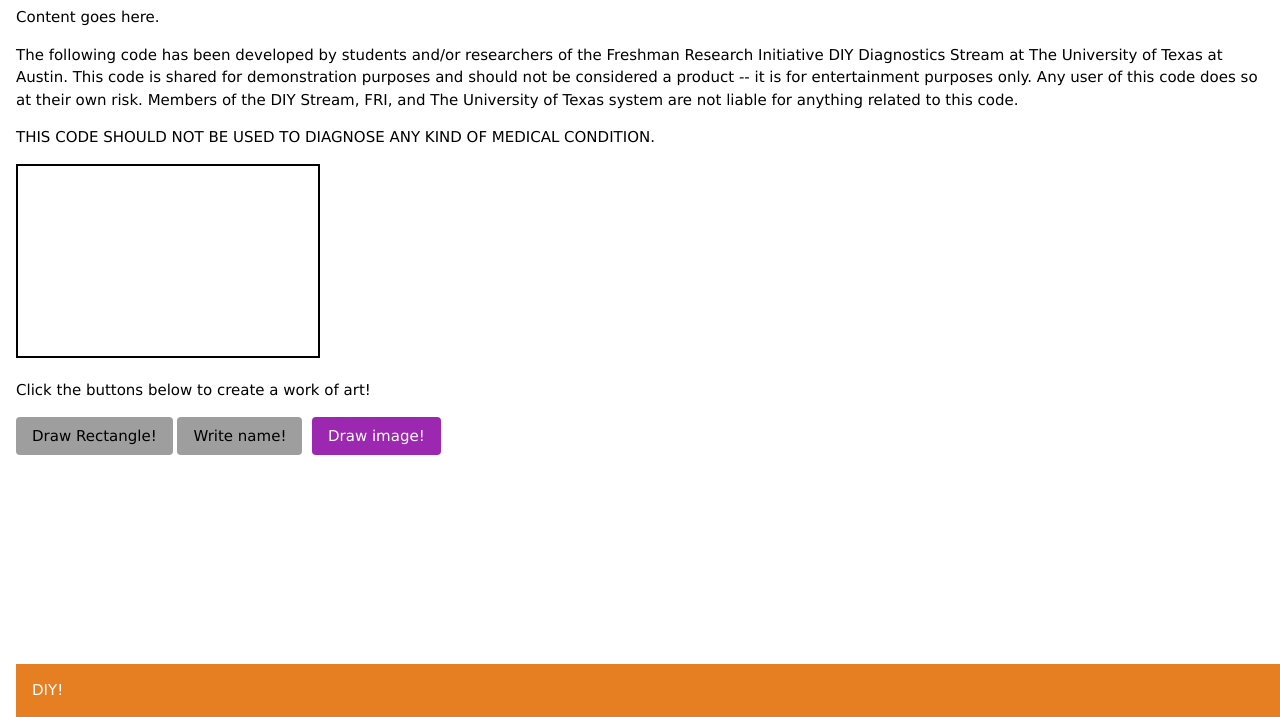
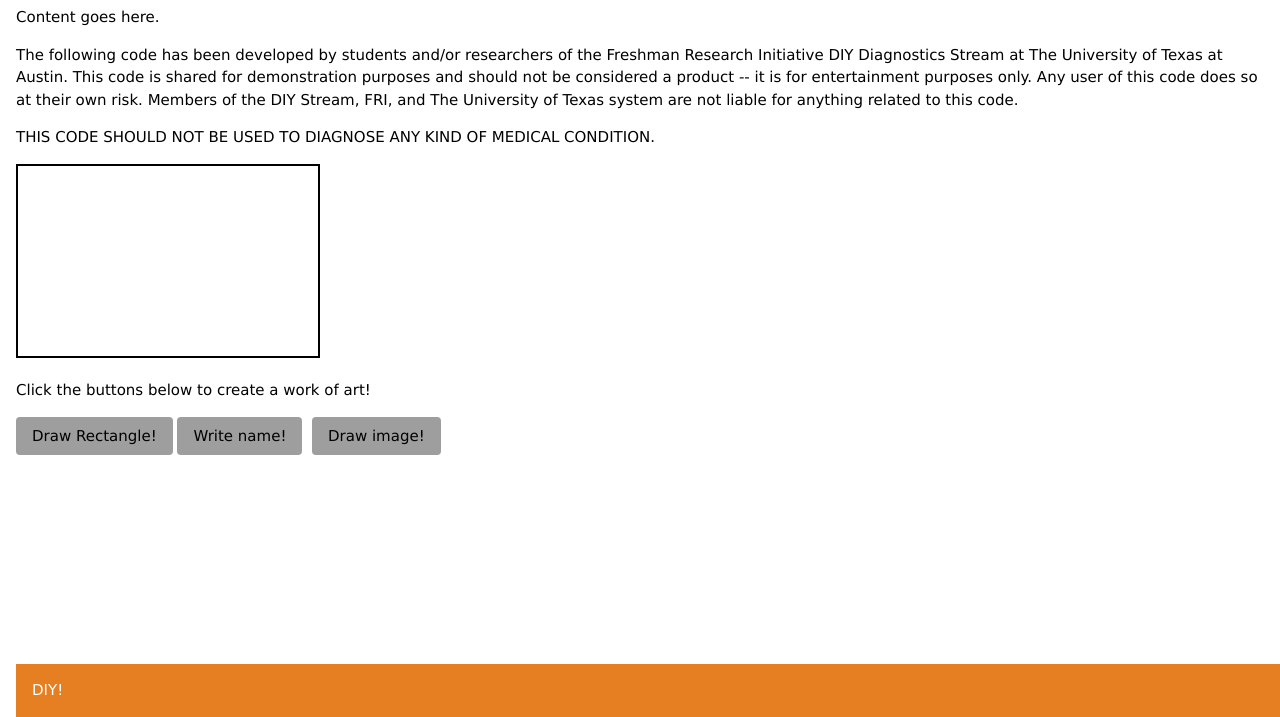
Before and after one commit to alexandriachacon-05/HTML5-Canvas, a plain HTML site: page index.html in a window 1280 px wide. Shown: the part 83-800 px from the top of the page. Drawn offline with Linux system fonts and the light colour scheme.

Commit message:
Update index.html

```diff
--- a/index.html
+++ b/index.html
@@ -79,7 +79,7 @@ console.log("This file last modified " + docMod); // generates message in javaSc
 	<a onclick="drawRect();" class="w3-btn w3-grey w3-round"> Draw Rectangle!</a> <!--This creates a button for drawing a rectangle on the canvas-->
 	<a onclick="my_name();" class="w3-btn w3-grey w3-round"> Write name!</a> <!--This creates a button that's very excited to write my name!-->
 	<img id='longhornimg' src='https://as2.ftcdn.net/jpg/02/19/20/97/1000_F_219209702_Fjj5Qn2fN7WnT4mhFbnsYAB9MCgV9PWF.jpg' alt='Image of Longhorn' class='hidden' width='0' height='0'> <!-- Image of longhorn is hidden, but needed for function to show image when button clicked-->
-   	<a onclick="my_image();" class="w3-btn w3-purple w3-round"> Draw image! </a> <!--Creates button that draws the image-->
+   	<a onclick="my_image();" class="w3-btn w3-grey w3-round"> Draw image! </a> <!--Creates button that draws the image-->
 
 
 
```
